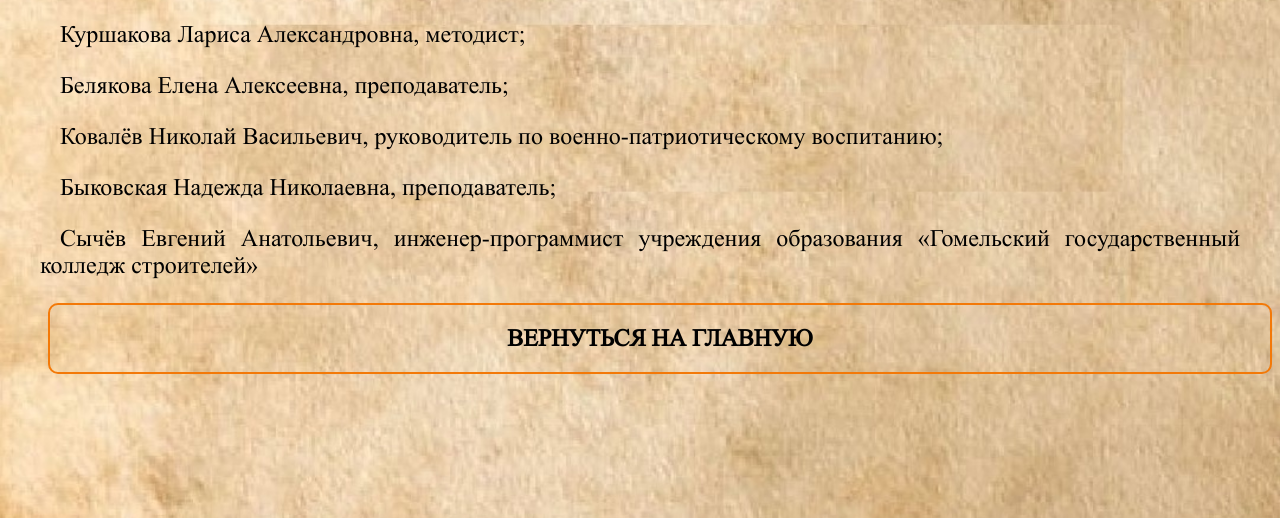
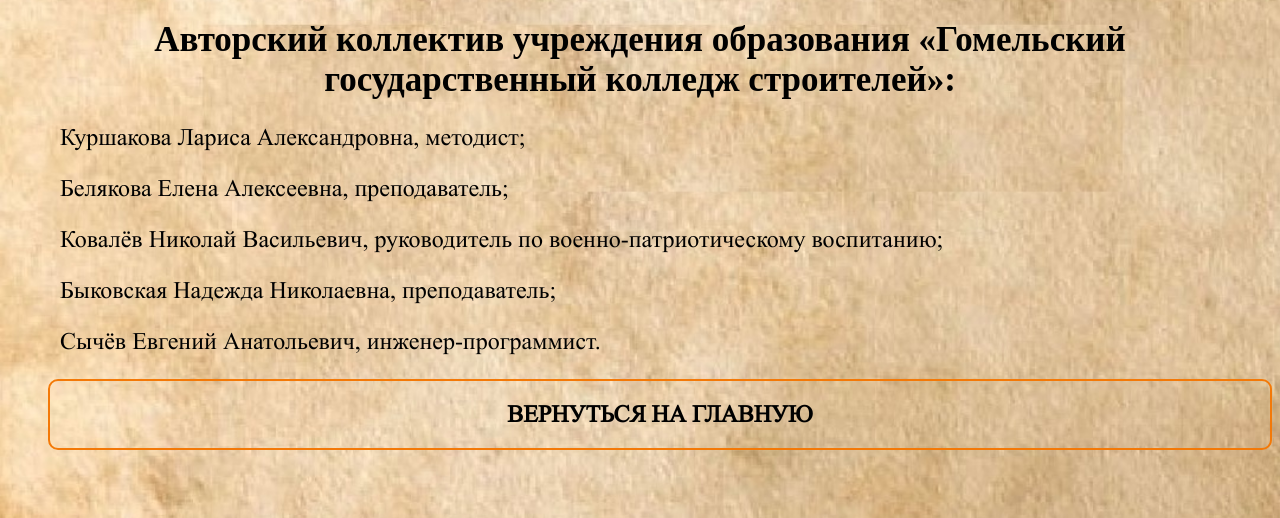
Before and after one commit to ESychev/PARTIZANGOMEL, a plain HTML site: page authors.html in a window 1280 px wide. Shown: the part 282-800 px from the top of the page. Drawn offline with Linux system fonts and the light colour scheme.

Commit message:
add authors

```diff
--- a/authors.html
+++ b/authors.html
@@ -23,7 +23,9 @@
 
     <div class="container">
 
-
+        <h1 class="main__topic">
+            Авторский коллектив учреждения образования «Гомельский государственный колледж строителей»:
+        </h1>
 
         <p class="main-text">
             Куршакова Лариса Александровна, методист;
@@ -41,7 +43,7 @@
 
         </p>
         <p class="main-text">
-            Сычёв Евгений Анатольевич, инженер-программист учреждения образования «Гомельский государственный колледж строителей»
+            Сычёв Евгений Анатольевич, инженер-программист.
         </p>
     </div>
     <div class="menu__list">
```
